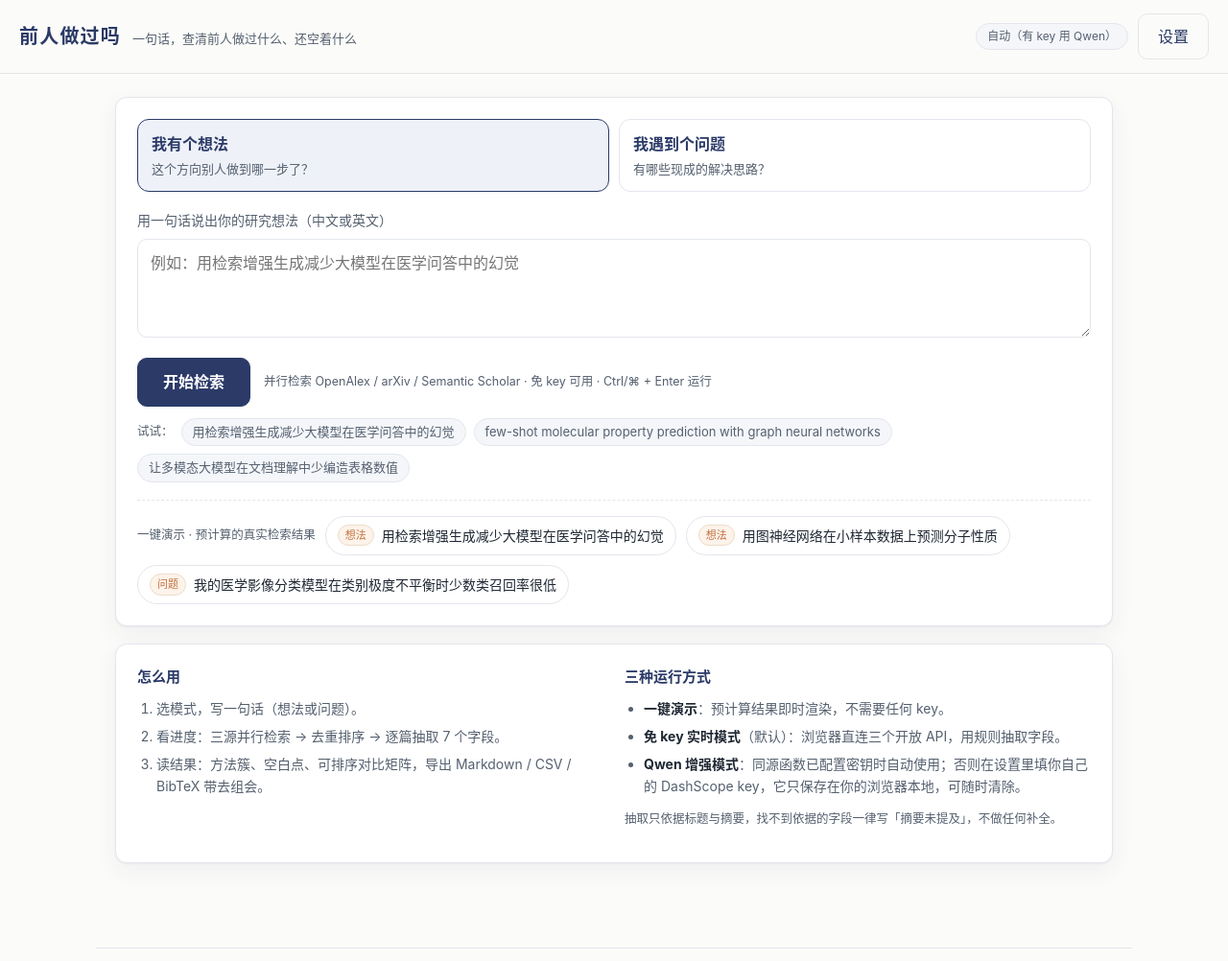
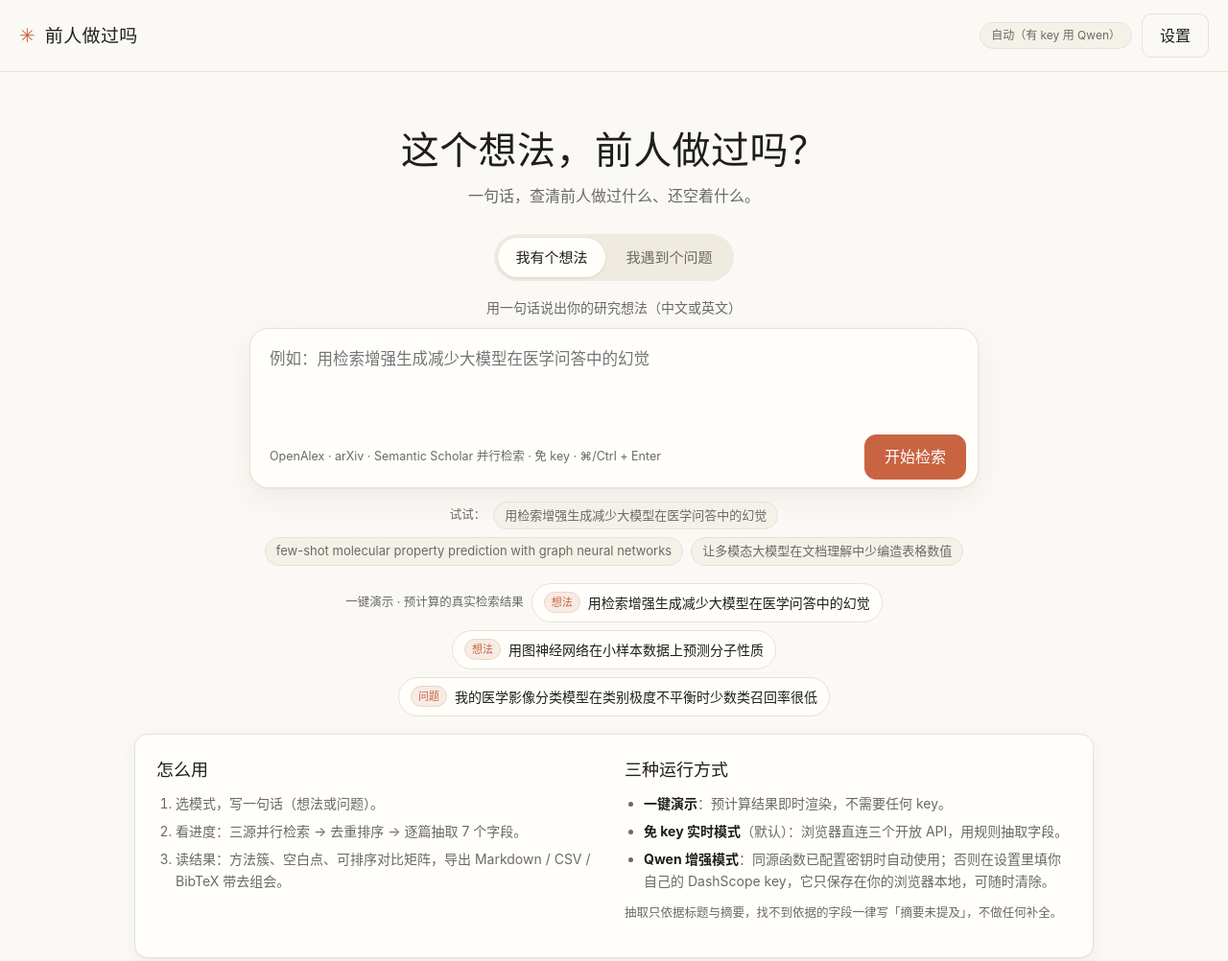
Before and after one commit to robotdoglee/qianren, a website with bundled scripts: page web/index.html in a window 1280 px wide. Shown: the top 1002 px of the page at 96% size. Built offline with nearby package versions, Linux system fonts and the light colour scheme; no server answers.

Commit message:
UI: Claude-inspired warm theme (serif headings, clay accent, composer input, segmented tabs)

```diff
--- a/web/app.css
+++ b/web/app.css
@@ -1,18 +1,21 @@
 :root {
-  --ink: #1f2733;
-  --ink-soft: #55606f;
-  --line: #e3e6ec;
-  --bg: #fbfbf9;
-  --card: #ffffff;
-  --primary: #2b3a67;
-  --primary-soft: #eef1f8;
-  --accent: #c2703d;
-  --accent-soft: #fdf3ea;
-  --ok: #2f7d55;
+  /* 暖色、纸感：参考 Claude 的设计语言 */
+  --ink: #1f1e1d;
+  --ink-soft: #6b6a63;
+  --line: #e6e2d6;
+  --bg: #faf9f5;
+  --card: #fffefb;
+  --primary: #3d3929;
+  --primary-soft: #f2efe6;
+  --accent: #c96442;
+  --accent-hover: #b4552f;
+  --accent-soft: #f7ebe4;
+  --ok: #5a7d4f;
   --warn: #a5691c;
   --err: #b0413e;
-  --radius: 12px;
-  --shadow: 0 1px 2px rgba(31, 39, 51, .05), 0 8px 24px rgba(43, 58, 103, .06);
+  --radius: 14px;
+  --shadow: 0 1px 2px rgba(60, 50, 30, .04), 0 6px 20px rgba(60, 50, 30, .05);
+  --serif: "Tiempos Text", ui-serif, Georgia, "Iowan Old Style", "Songti SC", "Noto Serif SC", "Source Han Serif SC", "STSong", serif;
   --mono: ui-monospace, SFMono-Regular, Menlo, Consolas, "Liberation Mono", monospace;
 }
 
@@ -28,22 +31,25 @@ body {
     "Microsoft YaHei", "Source Han Sans SC", "Noto Sans CJK SC", sans-serif;
 }
 
-a { color: var(--primary); text-decoration-thickness: 1px; text-underline-offset: 2px; }
-a:hover { color: var(--accent); }
+h1, h2, h3, .brand-mark, .tab-t { font-family: var(--serif); font-weight: 500; }
 
-.wrap { max-width: 1080px; margin: 0 auto; padding: 0 20px 40px; }
+a { color: var(--accent); text-decoration-thickness: 1px; text-underline-offset: 2px; }
+a:hover { color: var(--accent-hover); }
+
+.wrap { max-width: 1040px; margin: 0 auto; padding: 0 20px 40px; }
 
 /* ---------- 头部 ---------- */
 .site-head {
   position: sticky; top: 0; z-index: 30;
   display: flex; align-items: center; justify-content: space-between; gap: 16px;
   padding: 14px 20px;
-  background: rgba(251, 251, 249, .92);
+  background: rgba(250, 249, 245, .88);
   backdrop-filter: saturate(140%) blur(8px);
   border-bottom: 1px solid var(--line);
 }
-.brand { display: flex; align-items: baseline; gap: 12px; flex-wrap: wrap; min-width: 0; }
-.brand-mark { font-size: 20px; font-weight: 700; letter-spacing: .06em; color: var(--primary); }
+.brand { display: flex; align-items: center; gap: 10px; flex-wrap: nowrap; min-width: 0; }
+.brand-logo { color: var(--accent); font-size: 20px; line-height: 1; }
+.brand-mark { font-size: 19px; letter-spacing: .02em; color: var(--ink); }
 .brand-sub { font-size: 13px; color: var(--ink-soft); }
 .head-right { display: flex; align-items: center; gap: 10px; flex: none; }
 
@@ -58,32 +64,50 @@ a:hover { color: var(--accent); }
 }
 .panel { padding: 20px 22px; }
 
-.intake { margin-top: 24px; }
+.intake { max-width: 760px; margin: 0 auto 8px; }
+
+/* ---------- 首屏 ---------- */
+.hero { text-align: center; padding: 56px 0 26px; }
+.hero h1 { font-size: clamp(28px, 4.6vw, 40px); line-height: 1.25; margin: 0; color: var(--ink); letter-spacing: .01em; }
+.hero-sub { margin: 10px 0 0; color: var(--ink-soft); font-size: 16px; }
+
+/* ---------- 输入框（Claude 式 composer） ---------- */
+.composer {
+  background: var(--card); border: 1px solid var(--line); border-radius: 20px;
+  box-shadow: 0 1px 2px rgba(60, 50, 30, .04), 0 10px 30px rgba(60, 50, 30, .07);
+  padding: 6px 8px 8px; transition: border-color .15s, box-shadow .15s;
+}
+.composer:focus-within { border-color: #d9b7a6; box-shadow: 0 0 0 4px rgba(201, 100, 66, .08), 0 10px 30px rgba(60, 50, 30, .07); }
+.composer textarea { resize: none; border: 0; background: transparent; box-shadow: none; padding: 12px 12px 6px; font-size: 16.5px; min-height: 96px; }
+.composer textarea:focus { outline: none; border: 0; }
+.composer .run-row #run-btn { margin-left: auto; }
+.composer .run-row { margin-top: 0; padding: 0 4px 0 12px; justify-content: space-between; }
 
 /* ---------- 模式 Tab ---------- */
-.tabs { display: flex; gap: 10px; flex-wrap: wrap; margin-bottom: 18px; }
+.tabs {
+  display: flex; gap: 4px; margin: 0 auto 16px; padding: 4px; width: fit-content; max-width: 100%;
+  background: #efebe1; border-radius: 999px;
+}
 .tab {
-  flex: 1 1 220px; text-align: left; cursor: pointer;
-  background: var(--card); color: inherit;
-  border: 1px solid var(--line); border-radius: var(--radius);
-  padding: 12px 14px; font: inherit;
-  transition: border-color .15s, background .15s;
+  text-align: center; cursor: pointer; background: transparent; color: var(--ink-soft);
+  border: 0; border-radius: 999px; padding: 8px 18px; font: inherit;
+  transition: background .15s, color .15s, box-shadow .15s;
 }
-.tab:hover { border-color: #cdd4e4; }
-.tab[aria-selected="true"] { border-color: var(--primary); background: var(--primary-soft); }
-.tab-t { display: block; font-weight: 650; color: var(--primary); }
-.tab-d { display: block; font-size: 13px; color: var(--ink-soft); margin-top: 2px; }
+.tab:hover { color: var(--ink); }
+.tab[aria-selected="true"] { background: var(--card); color: var(--ink); box-shadow: 0 1px 3px rgba(60, 50, 30, .12); }
+.tab-t { display: block; font-size: 15px; }
+.tab-d { display: none; }
 
-.input-label { display: block; font-size: 14px; color: var(--ink-soft); margin-bottom: 8px; }
+.input-label { display: block; text-align: center; font-size: 14px; color: var(--ink-soft); margin-bottom: 10px; }
 
 textarea, .input {
   width: 100%; font: inherit; color: var(--ink);
-  background: #fff; border: 1px solid var(--line); border-radius: 10px;
+  background: var(--card); border: 1px solid var(--line); border-radius: 10px;
   padding: 12px 13px;
 }
 textarea { resize: vertical; min-height: 88px; line-height: 1.6; }
 textarea:focus, .input:focus, .tab:focus-visible, .btn:focus-visible {
-  outline: 2px solid rgba(43, 58, 103, .35); outline-offset: 1px; border-color: var(--primary);
+  outline: 2px solid rgba(201, 100, 66, .35); outline-offset: 1px; border-color: var(--primary);
 }
 .input.year { width: 88px; flex: none; }
 
@@ -91,53 +115,54 @@ textarea:focus, .input:focus, .tab:focus-visible, .btn:focus-visible {
 
 .btn {
   font: inherit; cursor: pointer; border-radius: 10px;
-  border: 1px solid var(--primary); background: var(--primary); color: #fff;
-  padding: 10px 20px;
+  border: 1px solid var(--accent); background: var(--accent); color: #fff;
+  padding: 9px 18px; transition: background .15s, border-color .15s, color .15s;
 }
-.btn:hover { background: #22305a; border-color: #22305a; }
+.btn:hover { background: var(--accent-hover); border-color: var(--accent-hover); }
 .btn:disabled { opacity: .55; cursor: progress; }
-.btn.primary { padding: 11px 26px; font-weight: 600; }
-.btn.ghost { background: transparent; color: var(--primary); border-color: var(--line); }
-.btn.ghost:hover { background: var(--primary-soft); border-color: #cdd4e4; }
-.btn.small { padding: 6px 12px; font-size: 13px; border-radius: 8px; background: #fff; color: var(--primary); border-color: var(--line); }
+.btn.primary { padding: 9px 20px; font-weight: 500; border-radius: 12px; }
+.btn.ghost { background: transparent; color: var(--ink); border-color: var(--line); }
+.btn.ghost:hover { background: var(--primary-soft); border-color: #d8d2c2; }
+.btn.small { padding: 6px 12px; font-size: 13px; border-radius: 8px; background: var(--card); color: var(--ink); border-color: var(--line); }
+.btn.small:hover { background: var(--primary-soft); }
 .btn.right { margin-left: auto; }
 
-.demos { display: flex; flex-wrap: wrap; gap: 10px; align-items: center; margin-top: 18px; padding-top: 16px; border-top: 1px dashed var(--line); }
+.demos { display: flex; flex-wrap: wrap; gap: 8px; align-items: center; justify-content: center; margin-top: 18px; }
 .btn.demo {
   display: inline-flex; align-items: center; gap: 8px;
-  background: #fff; color: var(--ink); border: 1px solid var(--line);
+  background: var(--card); color: var(--ink); border: 1px solid var(--line);
   padding: 8px 12px; border-radius: 999px; font-size: 14px;
 }
-.btn.demo:hover { border-color: var(--accent); color: var(--primary); background: var(--accent-soft); }
-.demo-mode { font-size: 11px; color: var(--accent); border: 1px solid #eddcc9; border-radius: 999px; padding: 1px 7px; background: var(--accent-soft); flex: none; }
+.btn.demo:hover { border-color: #e3c3b3; color: var(--ink); background: var(--accent-soft); }
+.demo-mode { font-size: 11px; color: var(--accent); border: 1px solid #ecd5c6; border-radius: 999px; padding: 1px 7px; background: var(--accent-soft); flex: none; }
 .demo-title { text-align: left; }
 
 .chips { display: flex; flex-wrap: wrap; gap: 8px; align-items: center; margin: 10px 0; }
-.chips.inline { margin-top: 12px; }
+.chips.inline { margin-top: 14px; justify-content: center; }
 .chip {
   display: inline-flex; align-items: center; gap: 6px;
   font-size: 13px; line-height: 1.5; color: var(--ink-soft);
-  background: #f4f6fa; border: 1px solid var(--line); border-radius: 999px; padding: 4px 11px;
+  background: #f4f1e9; border: 1px solid var(--line); border-radius: 999px; padding: 4px 11px;
 }
-.chip.strong { color: var(--primary); border-color: #cdd6ea; background: var(--primary-soft); font-weight: 600; }
+.chip.strong { color: var(--accent-hover); border-color: #e0d8c6; background: var(--primary-soft); font-weight: 600; }
 .chip.badge { font-size: 12px; }
-.chip.query { font-family: var(--mono); font-size: 12px; color: var(--primary); background: #fff; }
+.chip.query { font-family: var(--mono); font-size: 12px; color: var(--ink); background: var(--card); }
 button.chip { cursor: pointer; font-family: inherit; }
-.chip.example:hover { border-color: var(--accent); color: var(--primary); background: var(--accent-soft); }
+.chip.example:hover { border-color: #e3c3b3; color: var(--ink); background: var(--accent-soft); }
 
 .muted { color: var(--ink-soft); }
 .tiny { font-size: 12.5px; }
 
 .notice {
   margin: 14px 0 0; padding: 10px 12px; border-radius: 10px; font-size: 14px;
-  background: #f6f7fb; border: 1px solid var(--line); color: var(--ink-soft);
+  background: #f5f2ea; border: 1px solid var(--line); color: var(--ink-soft);
 }
 .notice.error { background: #fdf1f0; border-color: #f0d3d1; color: var(--err); }
-.notice.warn { background: var(--accent-soft); border-color: #eddcc9; color: var(--warn); }
+.notice.warn { background: var(--accent-soft); border-color: #ecd5c6; color: var(--warn); }
 
 /* ---------- 进度 ---------- */
 .progress-head { display: flex; align-items: center; justify-content: space-between; gap: 12px; margin-bottom: 6px; }
-.progress-head h2 { font-size: 16px; margin: 0; color: var(--primary); letter-spacing: .04em; }
+.progress-head h2 { font-size: 18px; margin: 0; color: var(--ink); }
 .timer { font-family: var(--mono); font-size: 14px; color: var(--accent); }
 .steps { list-style: none; margin: 8px 0 0; padding: 0; display: grid; gap: 6px; }
 .step {
@@ -160,22 +185,22 @@ button.chip { cursor: pointer; font-family: inherit; }
 .result-input { margin-bottom: 8px; }
 .result blockquote {
   margin: 6px 0 0; padding: 10px 14px; border-left: 3px solid var(--accent);
-  background: #faf9f6; color: var(--ink); border-radius: 0 8px 8px 0; font-size: 15.5px;
+  background: #f7f4ec; color: var(--ink); border-radius: 0 8px 8px 0; font-size: 15.5px;
 }
 .result-head { padding-bottom: 6px; border-bottom: 1px solid var(--line); margin-bottom: 6px; }
 .result-head h3 { font-size: 13px; text-transform: none; letter-spacing: .04em; color: var(--ink-soft); margin: 14px 0 4px; }
 .result .block { margin-top: 26px; }
-.result h2 { font-size: 17px; color: var(--primary); margin: 0 0 10px; letter-spacing: .03em; }
+.result h2 { font-size: 21px; color: var(--ink); margin: 0 0 10px; }
 .block-head { display: flex; align-items: center; gap: 12px; justify-content: space-between; flex-wrap: wrap; }
 .block-head h2 { margin-bottom: 4px; }
 
 .cluster-grid { display: grid; grid-template-columns: repeat(auto-fill, minmax(240px, 1fr)); gap: 12px; }
 .cluster-card, .approach {
-  border: 1px solid var(--line); border-radius: var(--radius); padding: 14px 16px; background: #fff;
+  border: 1px solid var(--line); border-radius: var(--radius); padding: 14px 16px; background: var(--card);
 }
-.cluster-card h3, .approach h3 { font-size: 15px; margin: 0 0 6px; color: var(--primary); }
+.cluster-card h3, .approach h3 { font-size: 16.5px; margin: 0 0 6px; color: var(--ink); }
 .cluster-card p, .approach p { margin: 6px 0; font-size: 14px; }
-.approach { margin-bottom: 12px; background: linear-gradient(0deg, #fdfdfc, #fff); }
+.approach { margin-bottom: 12px; background: linear-gradient(0deg, #fdfcf8, #fff); }
 .approach .kv { font-size: 14px; }
 .approach strong { color: var(--ink); font-weight: 600; }
 .refs { display: flex; gap: 6px; flex-wrap: wrap; align-items: center; }
@@ -185,8 +210,8 @@ button.chip { cursor: pointer; font-family: inherit; }
 .gaps p { margin: 4px 0 2px; color: var(--ink-soft); }
 
 .ref {
-  font: inherit; font-size: 12.5px; cursor: pointer; color: var(--primary);
-  background: var(--primary-soft); border: 1px solid #d5dcea; border-radius: 6px; padding: 1px 6px;
+  font: inherit; font-size: 12.5px; cursor: pointer; color: var(--accent-hover);
+  background: var(--primary-soft); border: 1px solid #e3dccb; border-radius: 6px; padding: 1px 6px;
 }
 .ref:hover { background: var(--accent-soft); border-color: var(--accent); color: var(--accent); }
 
@@ -198,25 +223,25 @@ button.chip { cursor: pointer; font-family: inherit; }
 table.matrix { border-collapse: separate; border-spacing: 0; width: 100%; font-size: 13.5px; }
 .matrix th, .matrix td { padding: 9px 11px; border-bottom: 1px solid var(--line); text-align: left; vertical-align: top; }
 .matrix thead th {
-  position: sticky; top: 0; z-index: 3; background: #f4f6fa; border-bottom: 1px solid #d8dde8;
+  position: sticky; top: 0; z-index: 3; background: #f4f1e9; border-bottom: 1px solid #e0dbcd;
   white-space: nowrap; font-weight: 600;
 }
 .matrix thead th.col-fixed { left: 0; z-index: 4; }
-.th-sort { font: inherit; font-weight: 600; color: var(--primary); background: none; border: 0; cursor: pointer; padding: 0; }
+.th-sort { font: inherit; font-weight: 600; color: var(--ink); background: none; border: 0; cursor: pointer; padding: 0; }
 .th-sort:hover { color: var(--accent); }
-.matrix td.col-fixed { position: sticky; left: 0; background: #fff; z-index: 2; font-variant-numeric: tabular-nums; color: var(--ink-soft); width: 44px; min-width: 44px; }
-.matrix tbody tr:hover td { background: #fcfcfa; }
-.matrix tbody tr:hover td.col-fixed { background: #f7f8fb; }
+.matrix td.col-fixed { position: sticky; left: 0; background: var(--card); z-index: 2; font-variant-numeric: tabular-nums; color: var(--ink-soft); width: 44px; min-width: 44px; }
+.matrix tbody tr:hover td { background: #fbf9f4; }
+.matrix tbody tr:hover td.col-fixed { background: #f6f3ec; }
 .matrix td.num { font-variant-numeric: tabular-nums; white-space: nowrap; }
 .matrix td.cell { min-width: 190px; max-width: 340px; color: var(--ink); }
 .matrix td.title-cell { min-width: 240px; max-width: 320px; }
 .pt-title { font-weight: 600; }
-td.missing, .missing { color: #9aa3b0; font-style: normal; background: #fafafa; }
+td.missing, .missing { color: #a3a097; font-style: normal; background: #f8f6f0; }
 .flash { animation: flash 1.6s ease-out 1; }
-@keyframes flash { 0%, 60% { background: #fff4e6; } 100% { background: transparent; } }
+@keyframes flash { 0%, 60% { background: #f7e3d6; } 100% { background: transparent; } }
 
 .cards { display: grid; gap: 12px; }
-.paper-card { border: 1px solid var(--line); border-radius: var(--radius); padding: 14px 16px; background: #fff; }
+.paper-card { border: 1px solid var(--line); border-radius: var(--radius); padding: 14px 16px; background: var(--card); }
 .paper-card header { font-size: 15px; }
 .paper-card dl.fields { display: grid; grid-template-columns: 96px 1fr; gap: 4px 12px; margin: 10px 0 0; font-size: 13.5px; }
 .paper-card dt { color: var(--ink-soft); }
@@ -227,36 +252,39 @@ td.missing, .missing { color: #9aa3b0; font-style: normal; background: #fafafa;
 
 /* ---------- 说明 / 页脚 ---------- */
 .how { display: grid; grid-template-columns: repeat(auto-fit, minmax(280px, 1fr)); gap: 22px; }
-.how h2 { font-size: 15px; color: var(--primary); margin: 0 0 8px; }
+.how h2 { font-size: 18px; color: var(--ink); margin: 0 0 8px; }
 ol.plain, ul.plain { margin: 0; padding-left: 20px; font-size: 14px; color: var(--ink-soft); }
 ol.plain li, ul.plain li { margin-bottom: 6px; }
 .how strong { color: var(--ink); }
 
 .site-foot {
   border-top: 1px solid var(--line); margin-top: 30px; padding: 24px 20px 40px;
-  max-width: 1080px; margin-inline: auto; font-size: 13.5px; color: var(--ink-soft);
+  max-width: 1040px; margin-inline: auto; font-size: 13.5px; color: var(--ink-soft);
 }
 .site-foot p { margin: 6px 0; }
 .credit { color: var(--ink); }
 
 /* ---------- 对话框 ---------- */
 .dialog {
-  border: 1px solid var(--line); border-radius: var(--radius); padding: 22px; width: min(560px, 92vw);
-  box-shadow: 0 20px 60px rgba(31, 39, 51, .18); color: var(--ink);
+  background: var(--card); border: 1px solid var(--line); border-radius: var(--radius); padding: 22px; width: min(560px, 92vw);
+  box-shadow: 0 20px 60px rgba(40, 34, 22, .18); color: var(--ink);
 }
-.dialog::backdrop { background: rgba(31, 39, 51, .35); }
-.dialog h2 { margin: 0 0 14px; font-size: 17px; color: var(--primary); }
+.dialog::backdrop { background: rgba(40, 34, 22, .35); }
+.dialog h2 { margin: 0 0 14px; font-size: 20px; color: var(--ink); }
 .field { margin-bottom: 14px; }
 .field > label { display: block; font-size: 13.5px; color: var(--ink-soft); margin-bottom: 6px; }
 .dialog-actions { display: flex; align-items: center; gap: 10px; flex-wrap: wrap; margin-top: 18px; }
 
 /* ---------- 窄屏 ---------- */
 @media (max-width: 760px) {
+  .hero { padding: 34px 0 18px; }
+  #engine-badge { display: none; }
+  .tabs { width: 100%; }
+  .tab { flex: 1 1 0; padding: 8px 10px; }
+  .composer .run-row .tiny { display: none; }
   .wrap { padding: 0 14px 28px; }
   .site-head { padding: 10px 14px; }
-  .brand-sub { display: none; }
   .card { padding: 16px; border-radius: 10px; }
-  .tab { flex: 1 1 100%; }
   .matrix td.cell { min-width: 168px; }
   .table-scroll { max-height: none; }
   table.matrix { font-size: 12.8px; }
--- a/web/index.html
+++ b/web/index.html
@@ -11,8 +11,8 @@
 <body>
 <header class="site-head">
   <div class="brand">
+    <span class="brand-logo" aria-hidden="true">✳</span>
     <span class="brand-mark">前人做过吗</span>
-    <span class="brand-sub">一句话，查清前人做过什么、还空着什么</span>
   </div>
   <div class="head-right">
     <span id="engine-badge" class="chip badge">自动（有 key 用 Qwen）</span>
@@ -21,7 +21,12 @@
 </header>
 
 <main class="wrap">
-  <section class="card intake">
+  <section class="hero">
+    <h1>这个想法，前人做过吗？</h1>
+    <p class="hero-sub">一句话，查清前人做过什么、还空着什么。</p>
+  </section>
+
+  <section class="intake">
     <div id="mode-tabs" class="tabs" role="tablist" aria-label="选择模式">
       <button class="tab" role="tab" data-mode="idea" aria-selected="true" type="button">
         <span class="tab-t">我有个想法</span>
@@ -34,12 +39,14 @@
     </div>
 
     <label class="input-label" id="input-label" for="main-input">用一句话说出你的研究想法（中文或英文）</label>
+    <div class="composer">
     <textarea id="main-input" rows="3" autocomplete="off"
       placeholder="例如：用检索增强生成减少大模型在医学问答中的幻觉"></textarea>
 
     <div class="run-row">
+      <span class="muted tiny">OpenAlex · arXiv · Semantic Scholar 并行检索 · 免 key · ⌘/Ctrl + Enter</span>
       <button id="run-btn" class="btn primary" type="button">开始检索</button>
-      <span class="muted tiny">并行检索 OpenAlex / arXiv / Semantic Scholar · 免 key 可用 · Ctrl/⌘ + Enter 运行</span>
+    </div>
     </div>
     <div id="examples" class="chips inline"></div>
     <div id="demo-wrap" class="demos"></div>
```
Also changed, not shown: README.md.
